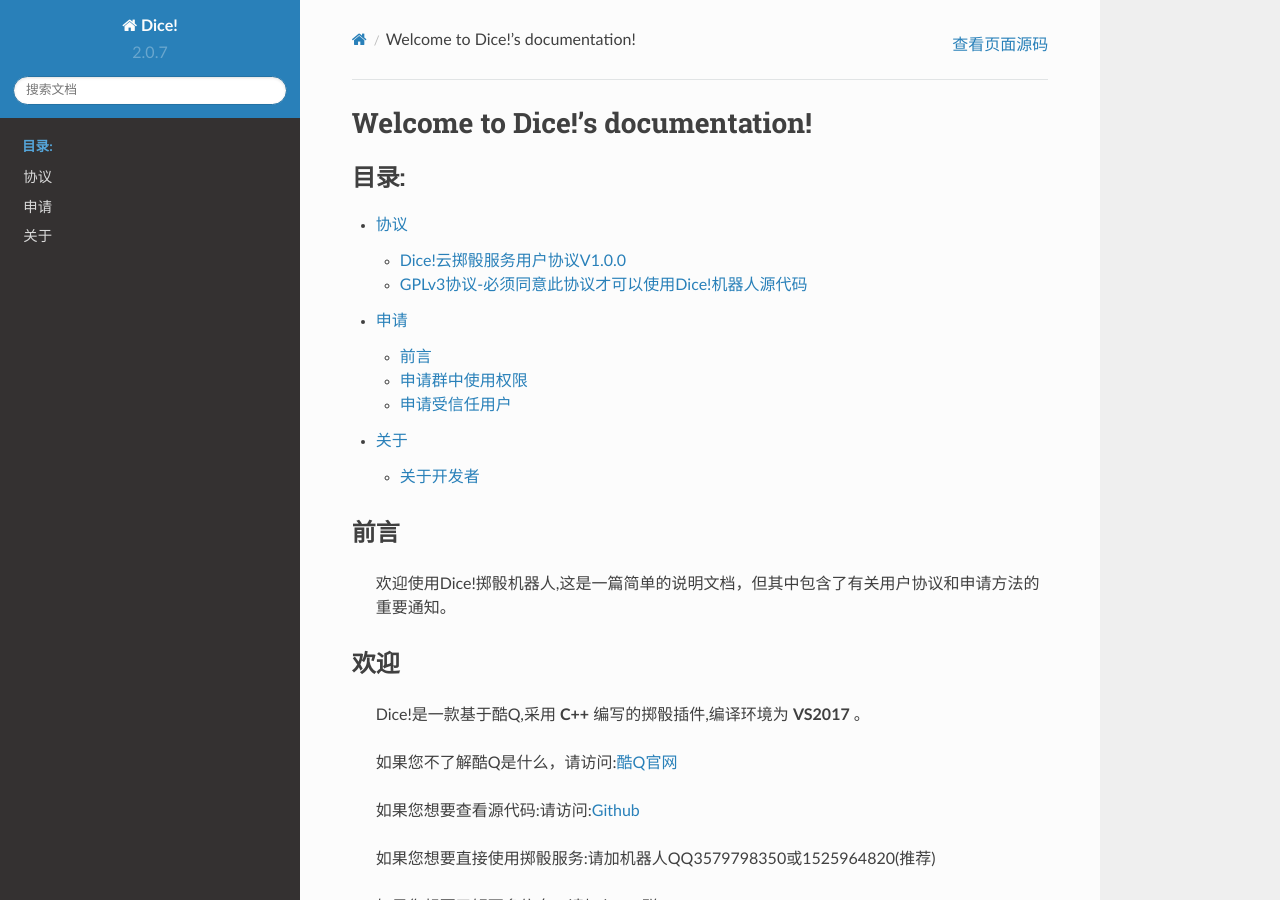
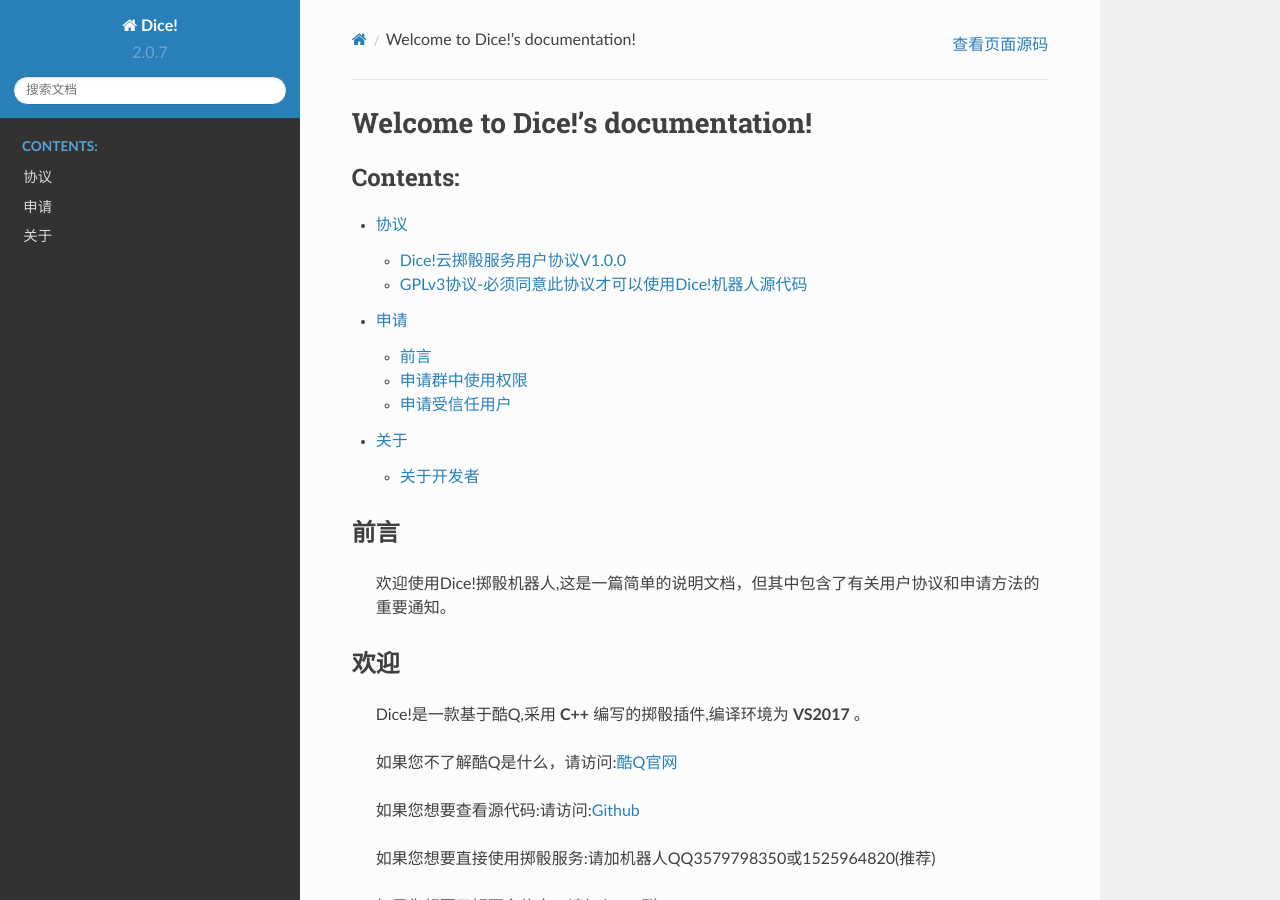
Before and after one commit to Dice-Developer-Team/Dice, a Sphinx documentation site: the page built from docs/index.rst, in a window 1280 px wide and 900 px high. Built offline with Sphinx 7.4.7 and the Read the Docs theme 2.0.0, drawn with Linux system fonts in a browser that asks for light colours.

Commit message:
Add files via upload

```diff
--- a/docs/About.rst
+++ b/docs/About.rst
@@ -4,7 +4,7 @@
 
 .. toctree::
    :maxdepth: 0
-   :caption: 目录:
+   :caption: Contents:
 
 
 关于开发者
--- a/docs/Apply.rst
+++ b/docs/Apply.rst
@@ -4,7 +4,7 @@
 
 .. toctree::
    :maxdepth: 0
-   :caption: 目录:
+   :caption: Contents:
 
 
 前言
--- a/docs/License.rst
+++ b/docs/License.rst
@@ -8,7 +8,7 @@
 
 .. toctree::
    :maxdepth: 0
-   :caption: 索引:
+   :caption: Contents:
 
 Dice!云掷骰服务用户协议V1.0.0
 --------------------------------
--- a/docs/conf.py
+++ b/docs/conf.py
@@ -161,6 +161,6 @@
 #  dir menu entry, description, category)
 texinfo_documents = [
     (master_doc, 'Dice', 'Dice! Documentation',
-     author, 'Dice', 'One line description of project.',
+     u"w4123溯洄", 'Dice', 'Dice Robot For QQ',
      'Miscellaneous'),
 ]
--- a/docs/index.rst
+++ b/docs/index.rst
@@ -8,7 +8,7 @@
 
 .. toctree::
    :maxdepth: 3
-   :caption: 目录:
+   :caption: Contents:
 
    License
    Apply
```
